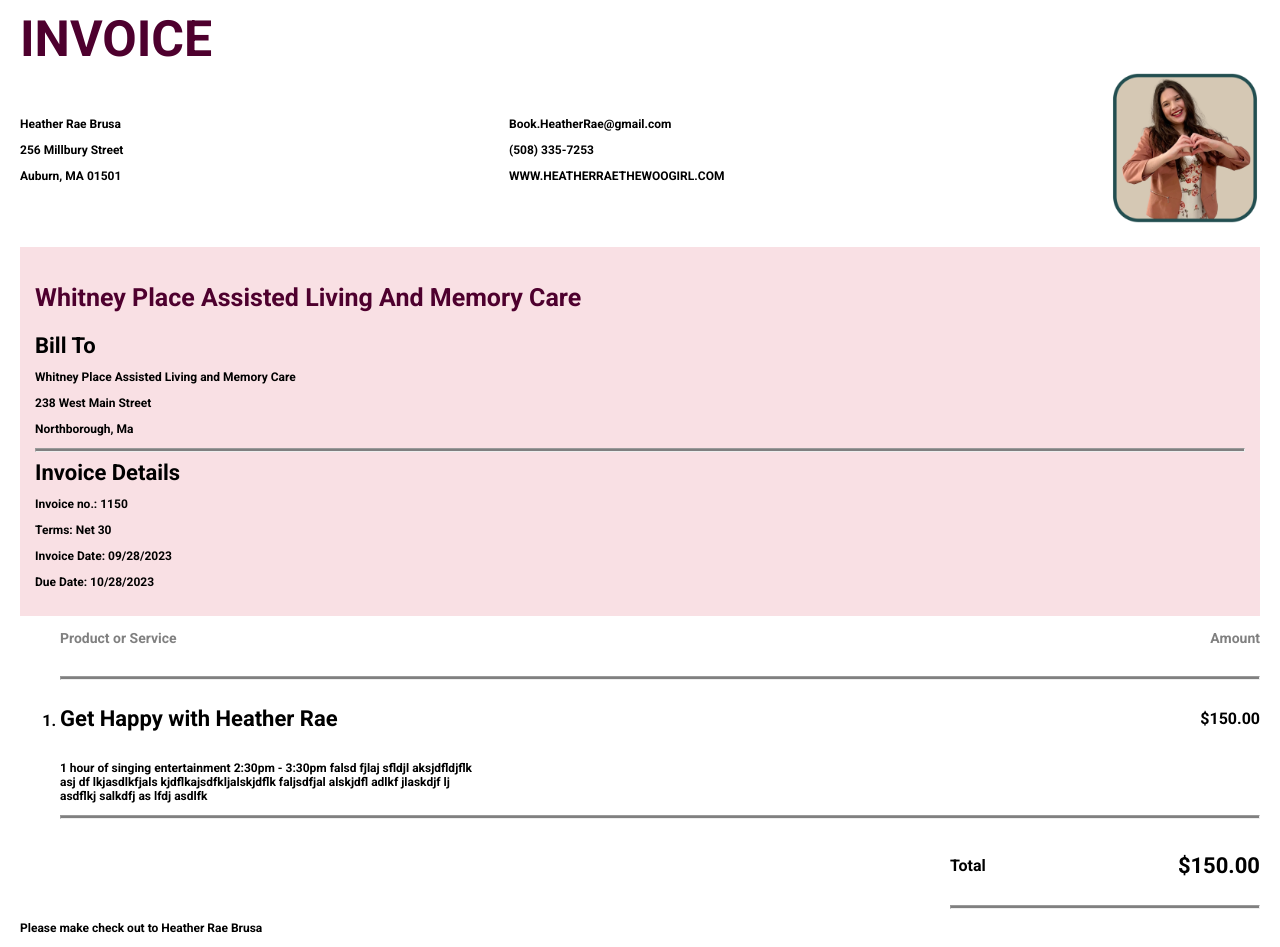
After one commit to jessebrusa/gig-book, a Flask app: template templates/invoice.html in a window 1280 px wide. The commit adds this page. Run offline with Flask 3, Linux system fonts and the light colour scheme; the template is opened without the code that fills it, so the values that code supplies are empty; some libraries are stand-ins or nearby versions.

Commit message:
build html invoice template

```diff
--- /dev/null
+++ b/static/css/invoice.css
@@ -0,0 +1,79 @@
+@import url('https://fonts.googleapis.com/css2?family=Roboto:wght@700&display=swap');
+
+body {
+    font-family: 'Roboto', sans-serif;
+    margin-left: 20px;
+    margin-right: 20px;
+}
+
+h1 {
+    color: rgb(78, 0, 46);
+    font-size: 50px;
+    margin-top: 10px;
+    margin-bottom: 5px;
+}
+
+p {
+    font-size: 12px;
+}
+
+h2 {
+    color: rgb(78, 0, 46);
+    font-size: 25px;
+}
+
+h3 {
+    font-size: 22px;
+    margin: 0px;
+}
+
+.headerContainer {
+    display: flex;
+    justify-content: space-between;
+    align-items: center;
+}
+
+.pictureContainer img {
+    width: 150px;
+}
+
+.coloredContainer {
+    background-color: rgb(249, 224, 228);
+    padding: 15px;
+    margin-top: 20px;
+}
+
+.lineBreak {
+    background-color: grey;
+    height: 2px;
+}
+
+.productAmount {
+    color: grey;
+    font-size: 14px;
+}
+
+.productService {
+    margin-left: 40px;
+}
+
+.rowItems {
+    display: flex;
+    justify-content: space-between;
+    align-items: center;
+}
+
+.descriptionWidth {
+    width: 35%;
+}
+
+.totalContainer {
+    width: 25%;
+    margin-left: auto;
+}
+
+@media print {
+    .coloredContainer {
+        background-color: rgb(249, 224, 228);
+    }
+}
--- a/static/css/stylesheet.css
+++ b/static/css/stylesheet.css
@@ -1,4 +1,3 @@
-
 @import url('https://fonts.googleapis.com/css2?family=Roboto&display=swap');
 
 
--- /dev/null
+++ b/templates/invoice.html
@@ -0,0 +1,71 @@
+<!DOCTYPE html>
+<html lang="en">
+<head>
+    <meta charset="UTF-8">
+    <meta name="viewport" content="width=device-width, initial-scale=1.0">
+    <link rel="stylesheet" href="../static/css/invoice.css">
+    <title>Invoice</title>
+</head>
+<body>
+    <h1>INVOICE</h1>
+    <div class="headerContainer">
+        <div>
+            <p><b>Heather Rae Brusa</b></p>
+            <p>256 Millbury Street</p>
+            <p>Auburn, MA 01501</p>
+        </div>
+        <div>
+            <p>Book.HeatherRae@gmail.com</p>
+            <p>(508) 335-7253</p>
+            <p>WWW.HEATHERRAETHEWOOGIRL.COM</p>
+        </div>
+        <div class="pictureContainer">
+            <img src="../static/img/invoiceHeather.webp" alt="picture of Heather Rae with her hands in the shape of a heart">
+        </div>
+    </div>
+    <div class="coloredContainer">
+        <div>
+            <h2>Whitney Place Assisted Living And Memory Care</h2>
+            <h3>Bill To</h3>
+            <p>Whitney Place Assisted Living and Memory Care</p>
+            <p>238 West Main Street</p>
+            <p>Northborough, Ma</p>
+        </div>
+        <hr class="lineBreak">
+        <div>
+            <h3>Invoice Details</h3>
+            <p>Invoice no.: 1150</p>
+            <p>Terms: Net 30</p>
+            <p>Invoice Date: 09/28/2023</p>
+            <p>Due Date: 10/28/2023</p>
+        </div>
+    </div>
+    <div class="rowItems">
+        <p class="productAmount productService">Product or Service</p>
+        <p class="productAmount">Amount</p>
+    </div>
+    <ol>
+        <li>
+            <hr class="lineBreak">
+            <div class="rowItems">
+                <h3>Get Happy with Heather Rae</h3>
+                <h4>$150.00</h4>
+            </div>
+            <p class="descriptionWidth">
+                1 hour of singing entertainment 2:30pm - 3:30pm falsd fjlaj
+                sfldjl aksjdfldjflk asj df lkjasdlkfjals kjdflkajsdfkljalskjdflk
+                faljsdfjal alskjdfl adlkf jlaskdjf lj asdflkj salkdfj as lfdj asdlfk
+            </p>
+            <hr class="lineBreak">
+        </li>
+    </ol>
+    <div class="totalContainer">
+        <div class="rowItems">
+            <h4>Total</h4>
+            <h3>$150.00</h3>
+        </div>
+        <hr class="lineBreak">
+    </div>
+    <p>Please make check out to Heather Rae Brusa</p>
+</body>
+</html>
```
Also changed, not shown: static/img/invoiceHeather.webp (added), 1 other file.
